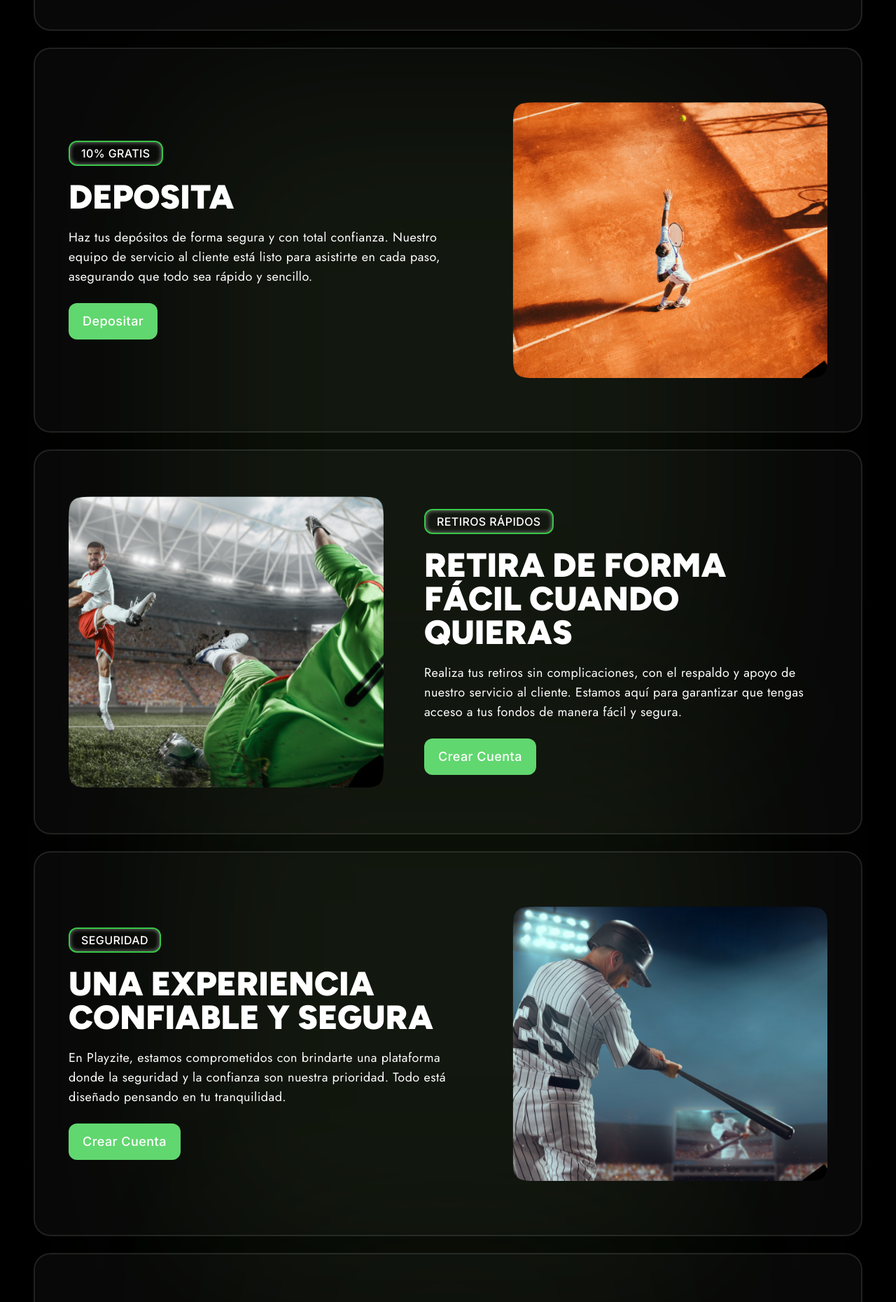
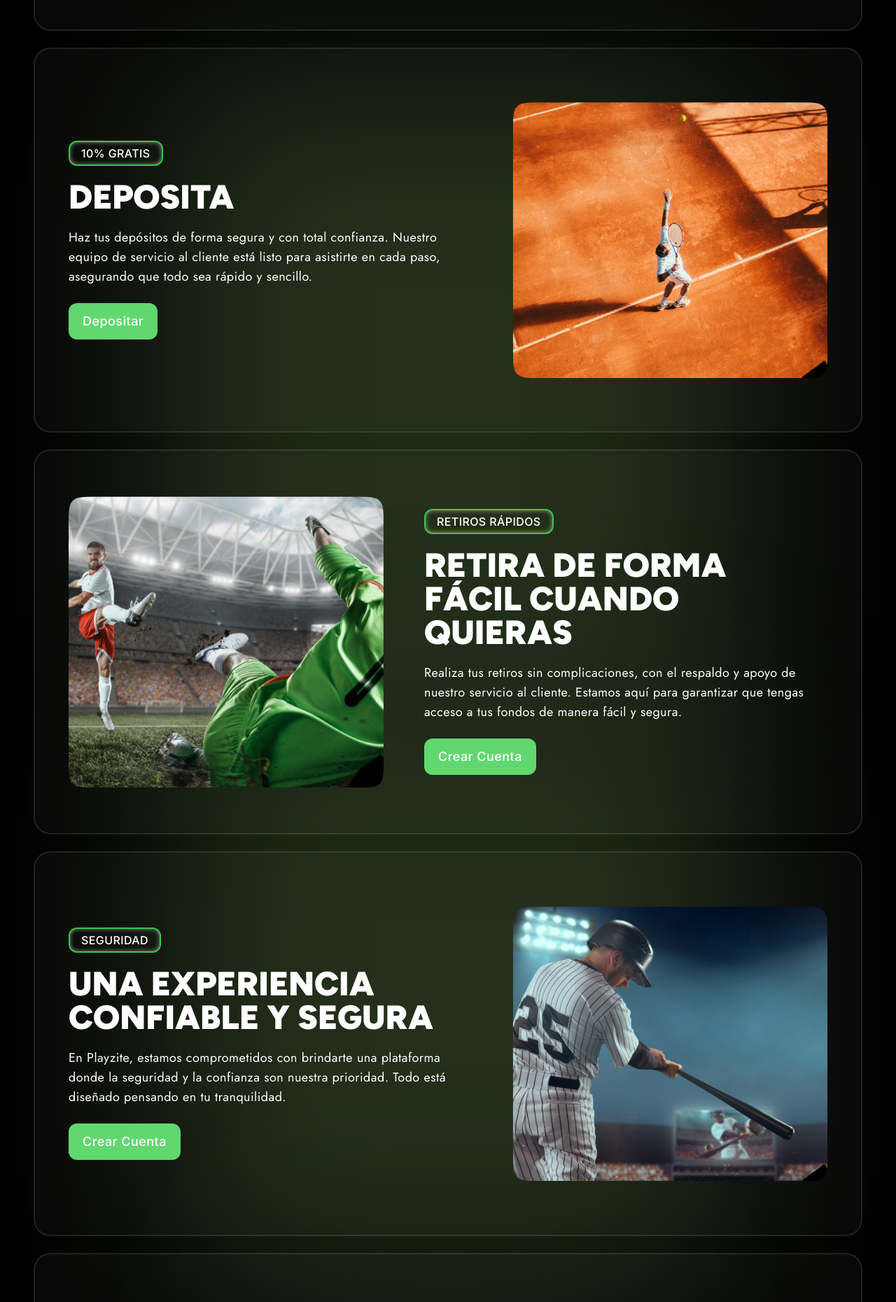
Before and after one commit to sakibsarker/playzite_landingpage, a Next.js app: page / in a window 1280 px wide. Shown: the part 1680-3540 px from the top of the page at 70% size. Built offline with nearby package versions, Linux system fonts and the light colour scheme.

Commit message:
updaed gradiran

```diff
--- a/src/app/page.tsx
+++ b/src/app/page.tsx
@@ -25,14 +25,14 @@ const page = () => {
           <div className="h-[400px] bg-gradient-to-t from-blacktext  to-[#3a5429]" />
         </div>
         <div className="flex justify-center items-center">
-          <div className="md:w-[800px] md:min-h-screen w-[200px] h-[1800px] sm:h-[900px] md:max-lg:h-[800px] lg:max-xl:h-[100px] semi-circle bg-[#3a5429] blur-[130px] opacity-20" />
+          <div className="md:w-[800px] md:min-h-screen w-[200px] h-[1800px] sm:h-[900px] md:max-lg:h-[800px] lg:max-xl:h-[100px] semi-circle bg-[#3a5429] blur-[130px] opacity-50" />
         </div>
         <div className="flex justify-center items-center">
-          <div className="md:w-[800px] md:min-h-screen w-[200px] h-[1800px] sm:h-[700px] md:max-lg:h-[800px] lg:max-xl:h-[400px] semi-circle bg-[#3a5429] blur-[130px] opacity-20" />
+          <div className="md:w-[800px] md:min-h-screen w-[200px] h-[1800px] sm:h-[700px] md:max-lg:h-[800px] lg:max-xl:h-[400px] semi-circle bg-[#3a5429] blur-[130px] opacity-50" />
         </div>
 
         <div className="flex justify-center items-center">
-          <div className="w-[150px] h-[900px] md:h-[1100px] sm:h-[1300px] md:w-[500px]  md:max-lg:h-[1100px] lg:max-xl:h-[300px] xl:max-2xl:h-[100px]  bg-gradient-to-t from-[#3a5429]  to-blacktext blur-[130px] opacity-50" />
+          <div className="w-[150px] h-[900px] md:h-[1100px] sm:h-[1300px] md:w-[500px]  md:max-lg:h-[1100px] lg:max-xl:h-[300px] xl:max-2xl:h-[100px]  bg-gradient-to-t from-[#3a5429]  to-blacktext blur-[130px] opacity-70" />
         </div>
 
         <div className="absolute inset-0">
```
